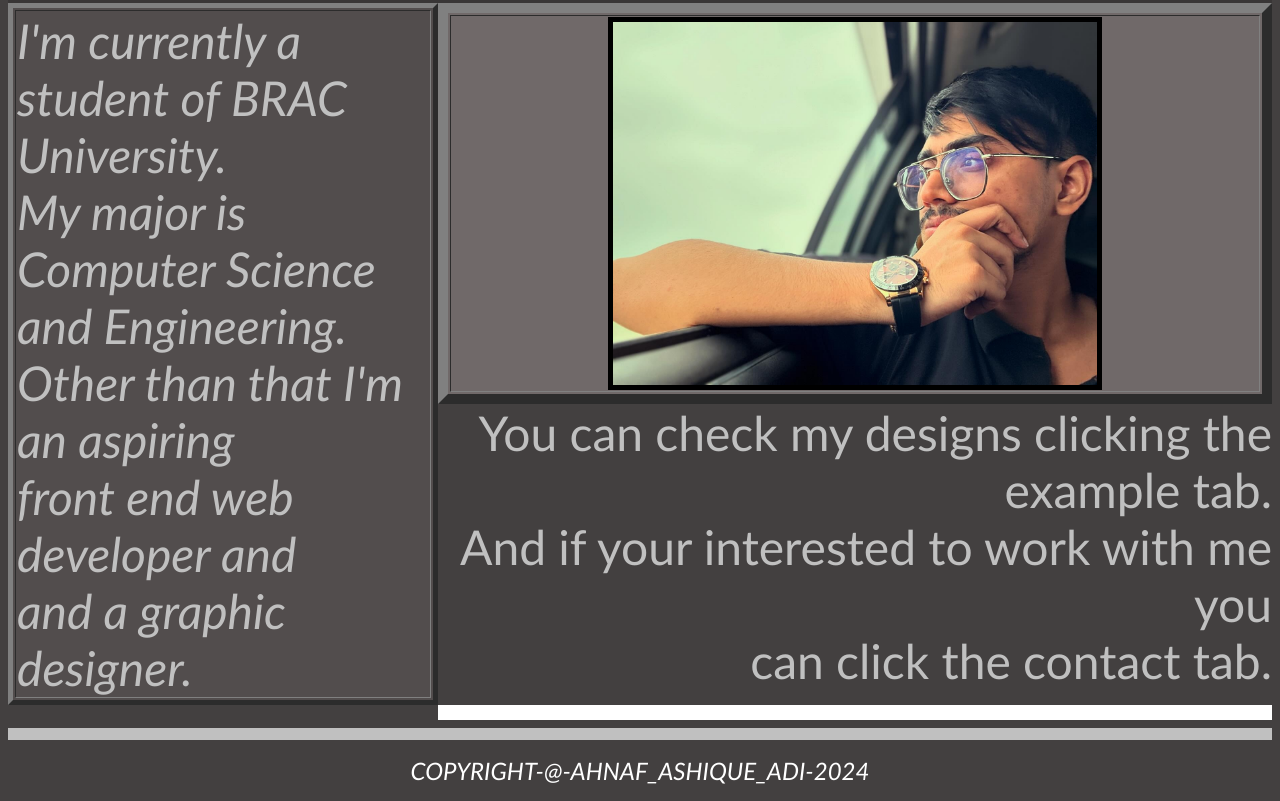
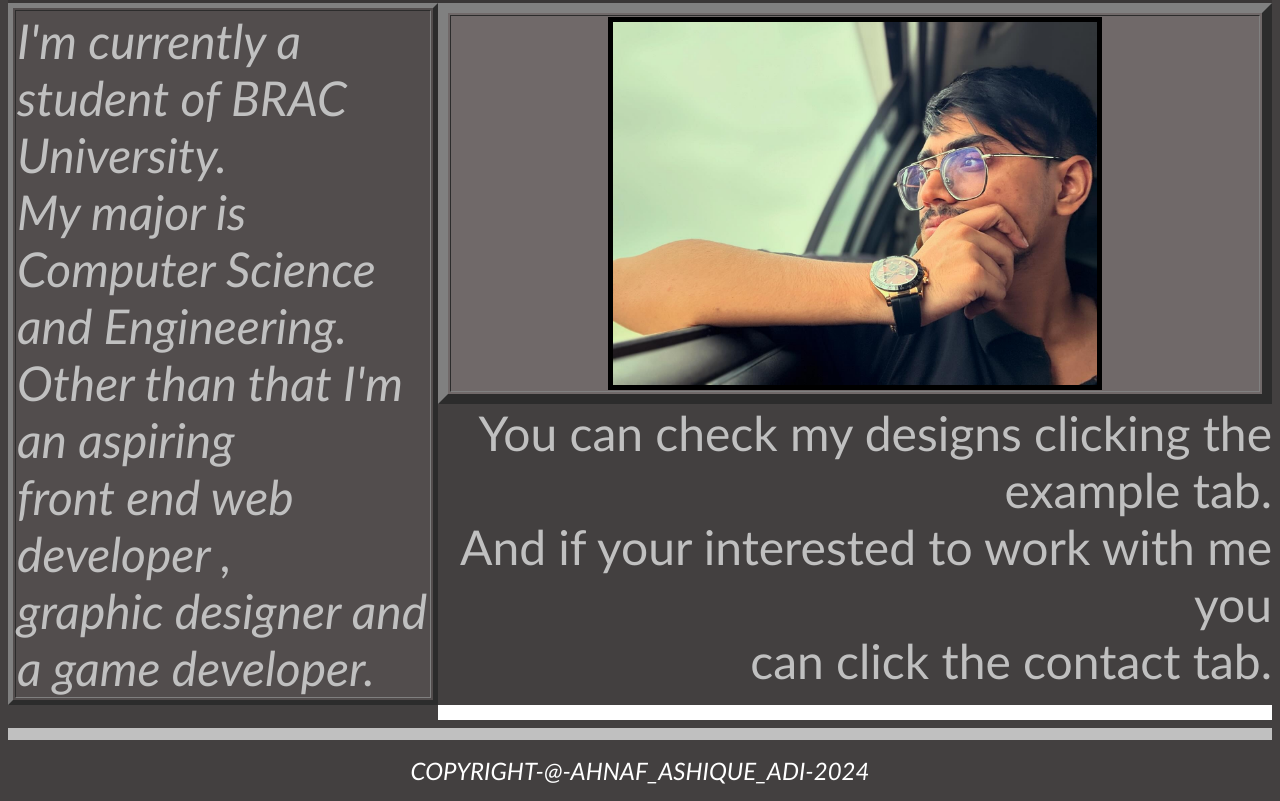
Before and after one commit to Ahnaf-Ashique-Adi/mywebsite, a plain HTML site: page index.html in a window 1280 px wide. Shown: the part 529-1330 px from the top of the page. Drawn offline with Linux system fonts and the light colour scheme.

Commit message:
Update index.html

```diff
--- a/index.html
+++ b/index.html
@@ -39,8 +39,8 @@
         <p align="left">
         <font size="20" color="silver" face="calibri"><i>I'm currently a student of BRAC University.</i></font><br>
         <font size="18" color="silver" face="calibri"><i>My major is Computer Science and Engineering.</i><br>
-          <i>Other than that I'm an aspiring <br>front end web developer and <br>
-         and a graphic designer.<br>
+          <i>Other than that I'm an aspiring <br>front end web developer , <br>
+        graphic designer and a game developer.<br>
                  </font>
         </i></p>
     </td></tr></table>
```
